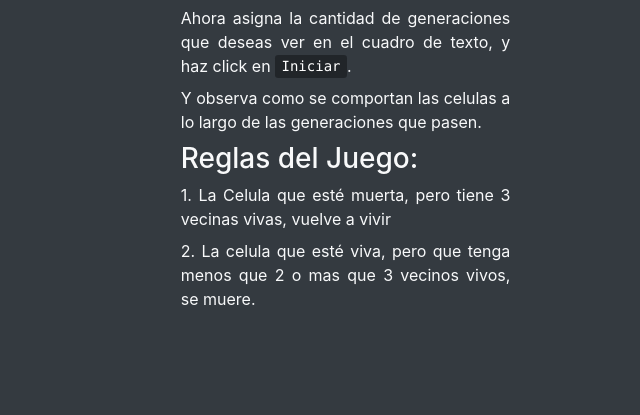
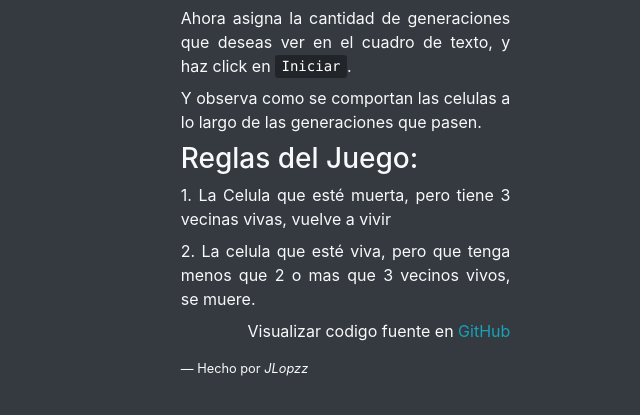
Before and after one commit to JLopzz/LifeGame, a PHP site: page /liveGame.html in a window 1280 px wide. Shown: the part 314-729 px from the top of the page, without its empty margins (640-1280 px from the left). Run offline with PHP 8.4, Linux system fonts and the light colour scheme.

Commit message:
source-code / footer

```diff
--- a/index.php
+++ b/index.php
@@ -80,6 +80,8 @@
         <h3 class="text-light">Reglas del Juego:</h3>
         <p class="text-light text-justify mb-2">1. La Celula que esté muerta, pero tiene 3 vecinas vivas, vuelve a vivir</p>
         <p class="text-light text-justify mb-2">2. La celula que esté viva, pero que tenga menos que 2 o mas que 3 vecinos vivos, se muere.</p>
+        <p class="text-light text-right">Visualizar codigo fuente en <a class='text-info' href="https://github.com/JLopzz/LiveGame">GitHub</a></p>
+        <footer class="blockquote-footer text-light">Hecho por <a href="https://github.com/JLopzz" class="text-light"><cite title="Source Title">JLopzz</cite></a></footer>
       </div>
     </div>
     <div class="col-sm-12 d-block d-md-none my-3">
@@ -103,6 +105,8 @@
           <h3 class="text-light">Reglas del Juego:</h3>
           <p class="text-light text-justify">1. La Celula que esté muerta, pero tiene 3 vecinas vivas, vuelve a vivir</p>
           <p class="text-light text-justify">2. La celula que esté viva, pero que tenga menos que 2 o mas que 3 vecinos vivos, se muere.</p>
+        <p class="text-light text-right">Visualizar codigo fuente en <a class='text-info' href="https://github.com/JLopzz/LiveGame">GitHub</a></p>
+        <footer class="blockquote-footer text-light">Hecho por <a href="https://github.com/JLopzz" class="text-light"><cite title="Source Title">JLopzz</cite></a></footer>
         </div>
       </div>
     </div>
--- a/liveGame.html
+++ b/liveGame.html
@@ -482,6 +482,8 @@
         <h3 class="text-light">Reglas del Juego:</h3>
         <p class="text-light text-justify mb-2">1. La Celula que esté muerta, pero tiene 3 vecinas vivas, vuelve a vivir</p>
         <p class="text-light text-justify mb-2">2. La celula que esté viva, pero que tenga menos que 2 o mas que 3 vecinos vivos, se muere.</p>
+        <p class="text-light text-right">Visualizar codigo fuente en <a class='text-info' href="https://github.com/JLopzz/LiveGame">GitHub</a></p>
+        <footer class="blockquote-footer text-light">Hecho por <a href="https://github.com/JLopzz" class="text-light"><cite title="Source Title">JLopzz</cite></a></footer>
       </div>
     </div>
     <div class="col-sm-12 d-block d-md-none my-3">
@@ -505,6 +507,8 @@
           <h3 class="text-light">Reglas del Juego:</h3>
           <p class="text-light text-justify">1. La Celula que esté muerta, pero tiene 3 vecinas vivas, vuelve a vivir</p>
           <p class="text-light text-justify">2. La celula que esté viva, pero que tenga menos que 2 o mas que 3 vecinos vivos, se muere.</p>
+          <p class="text-light text-right">Visualizar codigo fuente en <a class='text-info' href="https://github.com/JLopzz/LiveGame">GitHub</a></p>
+          <footer class="blockquote-footer text-light">Hecho por <a href="https://github.com/JLopzz" class="text-light"><cite title="Source Title">JLopzz</cite></a></footer>
         </div>
       </div>
     </div>
```
